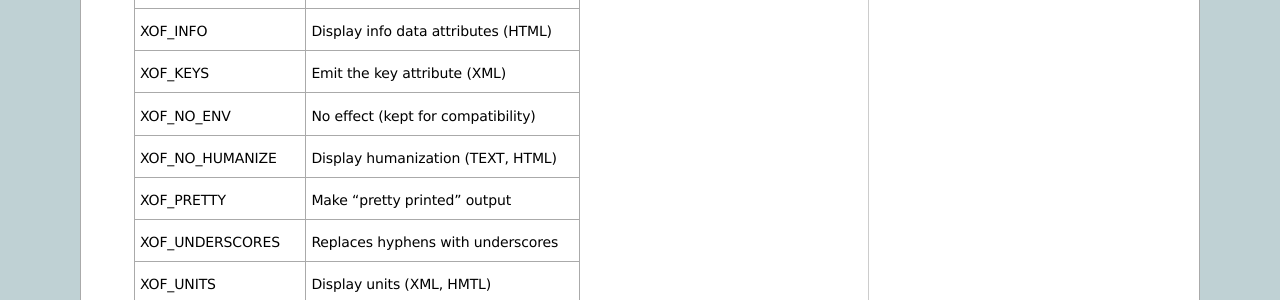
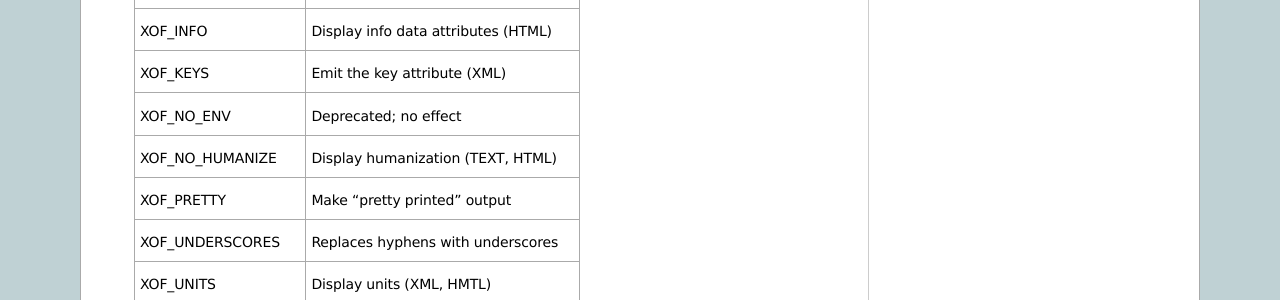
Before and after one commit to Juniper/libxo, a Sphinx documentation site: the page built from doc/api.rst, in a window 1280 px wide and 900 px high, scrolled down 3688 px. Shown: the part 152-452 px from the top of the window. Built offline with Sphinx 7.4.7, drawn with Linux system fonts in a browser that asks for light colours.

Commit message:
deprecate libxo_options

```diff
--- a/doc/api.rst
+++ b/doc/api.rst
@@ -268,7 +268,7 @@ The set of valid flags include:
    XOF_FILTER_WARN     Warn about runtime filter errors
    XOF_INFO            Display info data attributes (HTML)
    XOF_KEYS            Emit the key attribute (XML)
-   XOF_NO_ENV          No effect (kept for compatibility)
+   XOF_NO_ENV          Deprecated; no effect
    XOF_NO_HUMANIZE     Display humanization (TEXT, HTML)
    XOF_PRETTY          Make "pretty printed" output
    XOF_UNDERSCORES     Replaces hyphens with underscores
```
